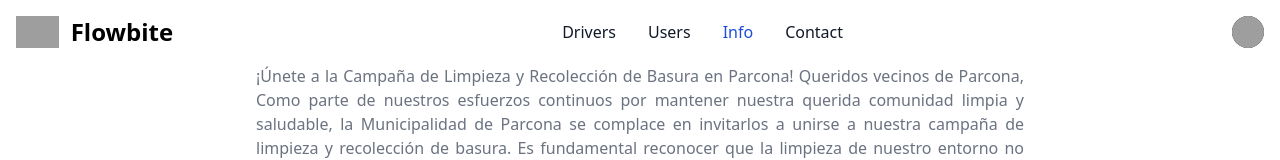
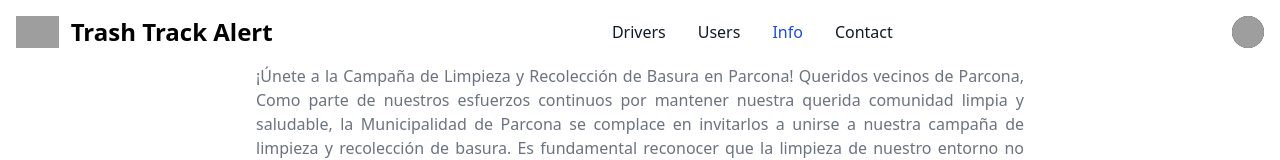
Before and after one commit to bl4ckh0l33/TrashUI, a plain HTML site: page info.html in a window 1280 px wide. Shown: the top 160 px of the page. Drawn offline with nearby package versions, Linux system fonts and the light colour scheme; grey boxes are pictures that could not be loaded.

Commit message:
update nav bar

```diff
--- a/info.html
+++ b/info.html
@@ -10,8 +10,8 @@
   <nav class="bg-white border-gray-200 dark:bg-gray-900">
     <div class="max-w-screen-xl flex flex-wrap items-center justify-between mx-auto p-4">
     <a href="#" class="flex items-center space-x-3 rtl:space-x-reverse">
-        <img src="https://flowbite.com/docs/images/logo.svg" class="h-8" alt="Flowbite Logo" />
-        <span class="self-center text-2xl font-semibold whitespace-nowrap dark:text-white">Flowbite</span>
+        <img src="https://flowbite.com/docs/images/logo.svg" class="h-8" alt="Trash Track Alert Logo" />
+        <span class="self-center text-2xl font-semibold whitespace-nowrap dark:text-white">Trash Track Alert</span>
     </a>
     <div class="flex items-center md:order-2 space-x-3 md:space-x-0 rtl:space-x-reverse">
         <button type="button" class="flex text-sm bg-gray-800 rounded-full md:me-0 focus:ring-4 focus:ring-gray-300 dark:focus:ring-gray-600" id="user-menu-button" aria-expanded="false" data-dropdown-toggle="user-dropdown" data-dropdown-placement="bottom">
```
Also changed, not shown: index.html (+3 -3 lines), users.html (+2 -2 lines).
